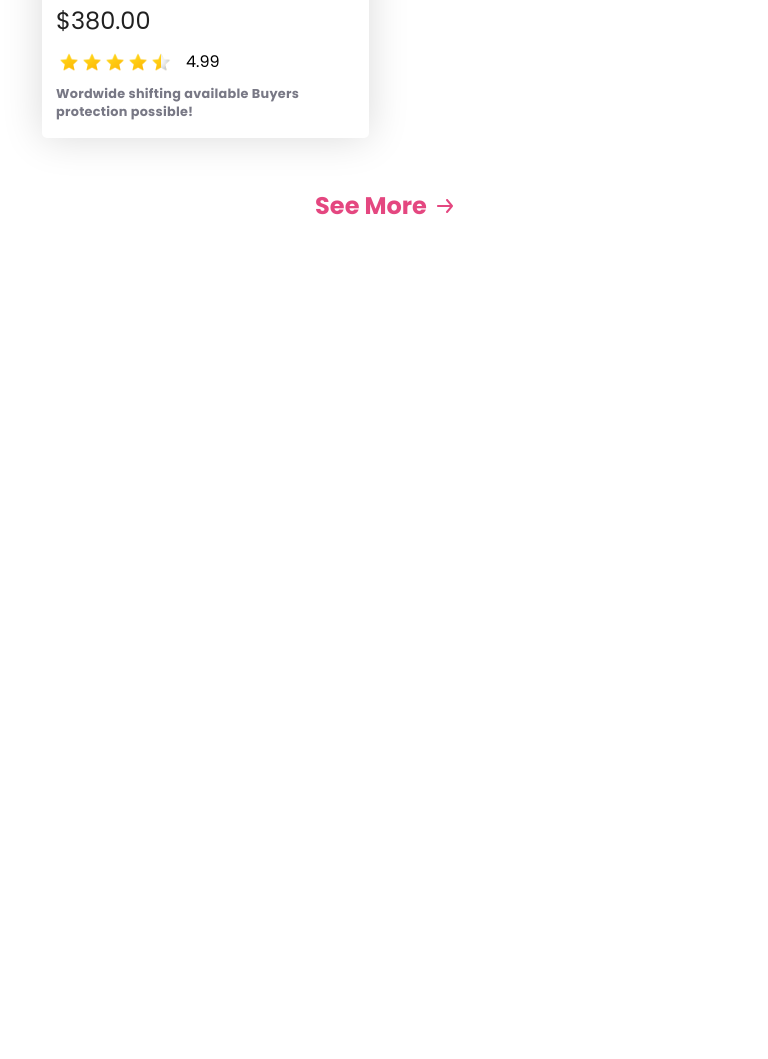
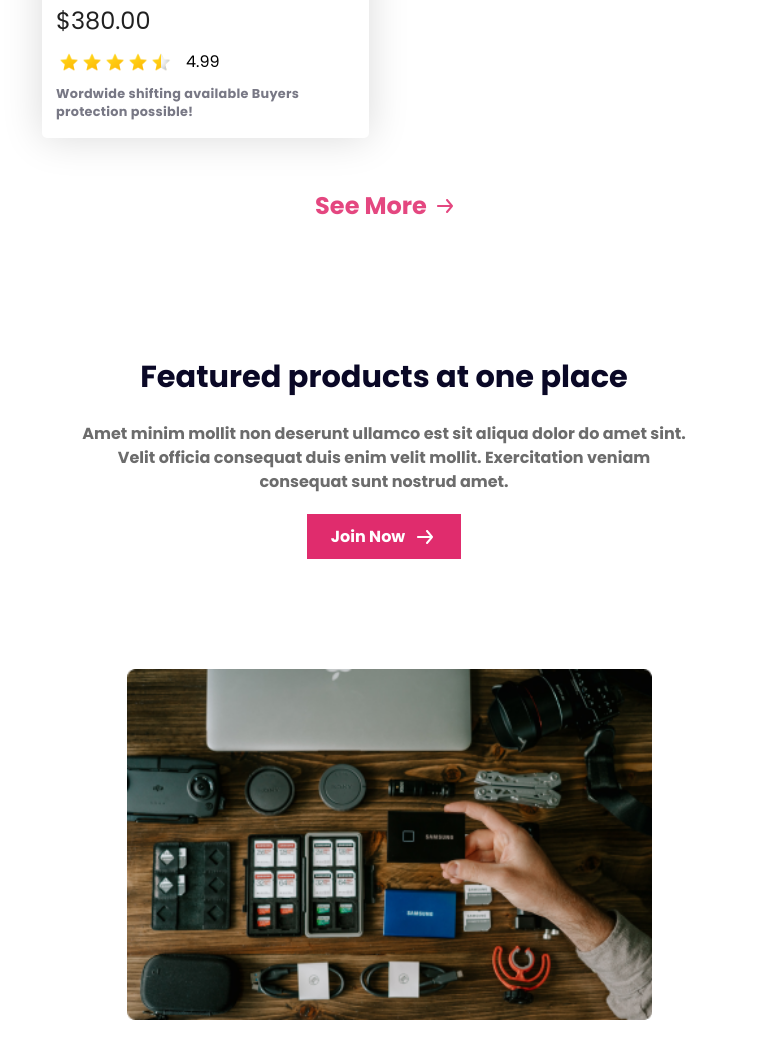
Before and after one commit to Mashrur-Kabir/influencer-gear-practice, a plain HTML site: page index.html in a window 768 px wide. Shown: the part 3734-4793 px from the top of the page. Before the commit the page ends 4077 px from the top, so only its background shows below. Drawn offline with Linux system fonts and the light colour scheme.

Commit message:
completed the featured section along with the responsive adjustments

```diff
--- a/index.html
+++ b/index.html
@@ -203,5 +203,21 @@
                 </svg>
         </div>
     </section>
+
+    <!-- featured section -->
+     <section class="featured-section">
+        <div class="feature-img">
+            <img src="images/gear.png" alt="">
+        </div>
+
+        <div class="feature-content">
+            <h2 class="feature-title">Featured products at one place</h2>
+            <p class="feature-description">Amet minim mollit non deserunt ullamco est sit aliqua dolor <br> do amet sint. Velit officia consequat duis enim velit mollit. <br> Exercitation veniam consequat sunt nostrud amet.</p>
+            <button class="join-btn">
+                <p>Join Now</p>
+                <img src="icons/arrow-forward-banner.svg" alt="">
+            </button>
+        </div>
+     </section>
 </body>
 </html>
--- a/styles/influencer.css
+++ b/styles/influencer.css
@@ -179,6 +179,49 @@ button, svg:hover{
     margin-left: 940px;
 }
 
+/* featured styles */
+
+.featured-section{
+    display: flex;
+    justify-content: center;
+    align-items: center;
+    gap: 90px;
+    margin-bottom: 100px;
+}
+
+.featured-section .feature-content .feature-title{
+    color: #0A0826;
+    font-size: 2.375rem;
+    font-weight: 700;
+    line-height: 3rem;
+    margin-top: 0;
+    margin-bottom: 30px;
+}
+
+.feature-content .feature-description{
+    color: #6C6C6C;
+    font-size: 1rem;
+    font-weight: 700;
+    line-height: 1.75rem;
+    margin-bottom: 20px;
+}
+
+.feature-content .join-btn{
+    display: flex;
+    align-items: center;
+    padding: 10px 24px;
+    font-size: 1rem;
+    gap: 8px;
+    background: #E02C6D;
+    color: #FFF;
+    font-weight: 700;
+    border: none;
+}
+
+.feature-content .join-btn p{
+    margin: 0;
+}
+
 /* responsive media style */
 
 @media screen and (max-width: 576px){
@@ -248,6 +291,10 @@ button, svg:hover{
         max-width: 70px;
     }
 
+    .pop-collections{
+        margin-bottom: 70px;
+    }
+
     .pop-collections .popular-title h2{
         margin-top: 0px;
     }
@@ -259,6 +306,37 @@ button, svg:hover{
     .pop-collections .sm-btn{
         margin-left: 0;
     }
+
+    .featured-section{
+        flex-direction: column-reverse;
+        margin-bottom: 80px;
+        gap: 20px;
+    }
+
+    .feature-content{
+        padding: 40px;
+        text-align: center;
+    }
+
+    .feature-content .join-btn{
+        margin: 0 auto;
+    }
+
+    .feature-content .feature-title{
+        line-height: 2.80rem;
+        font-size: 2rem;
+    }
+
+    .feature-content .feature-description{
+        font-size: 0.80rem;
+        font-weight: 700;
+        line-height: 1.65rem;
+    }
+
+    .featured-section .feature-img img{
+        width: 350px;
+    }
+
 }
 
 @media screen and (min-width: 577px) and (max-width: 992px) {
@@ -300,6 +378,10 @@ button, svg:hover{
         gap: 30px;
     }
 
+    .pop-collections{
+        margin-bottom: 70px;
+    }
+
     .pop-collections .popular-title h2{
         margin-top: 0px;
     }
@@ -313,6 +395,39 @@ button, svg:hover{
         font-size: 1.5rem;
         margin-left: 0;
     }
+
+    .featured-section{
+        flex-direction: column-reverse;
+        margin-bottom: 80px;
+        gap: 40px;
+    }
+
+    .feature-content{
+        padding: 70px;
+        text-align: center;
+    }
+
+    .feature-content .join-btn{
+        margin: 0 auto;
+    }
+
+    .featured-section .feature-content .feature-title{
+        line-height: 1.80rem;
+        font-size: 1.90rem;
+    }
+
+    .feature-content .feature-description{
+        font-size: 1rem;
+        font-weight: 700;
+        line-height: 1.5rem;
+    }
+
+    .featured-section .feature-img img{
+        position: relative;
+        right: 55px;
+        width: 130%;
+    }
+
 }
 
 @media screen and (min-width: 993px) and (max-width: 1370px){
@@ -368,4 +483,9 @@ button, svg:hover{
         justify-content: center;
         margin-left: 0;
     }
+
+    .featured-section{
+        gap: 40px;
+        padding: 0 50px;
+    }
 }
```
